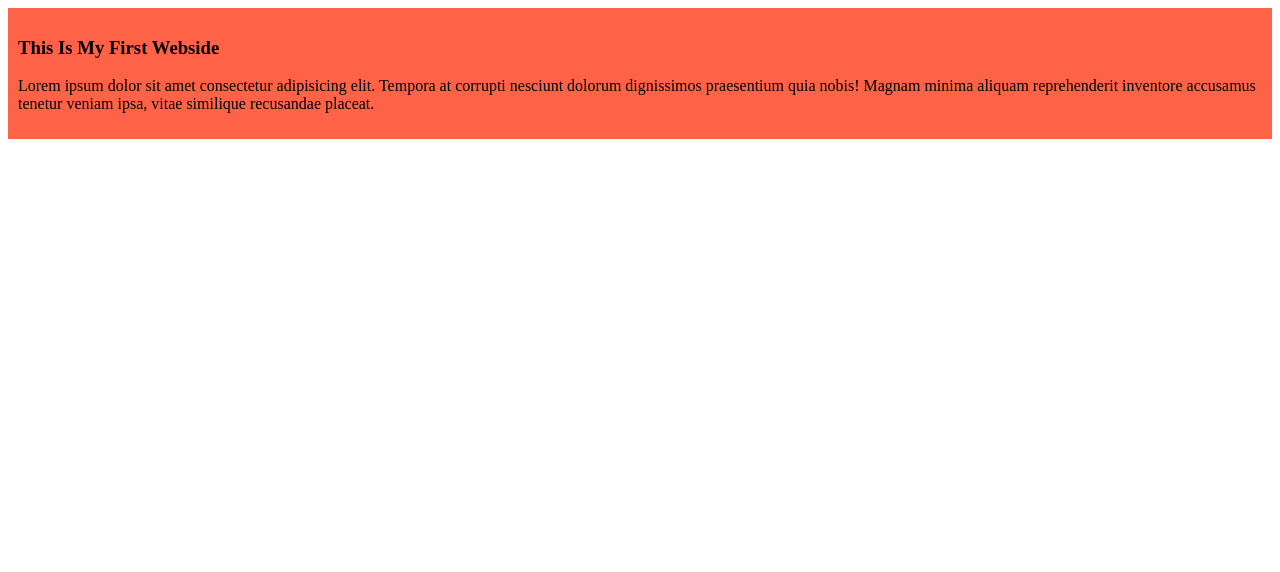
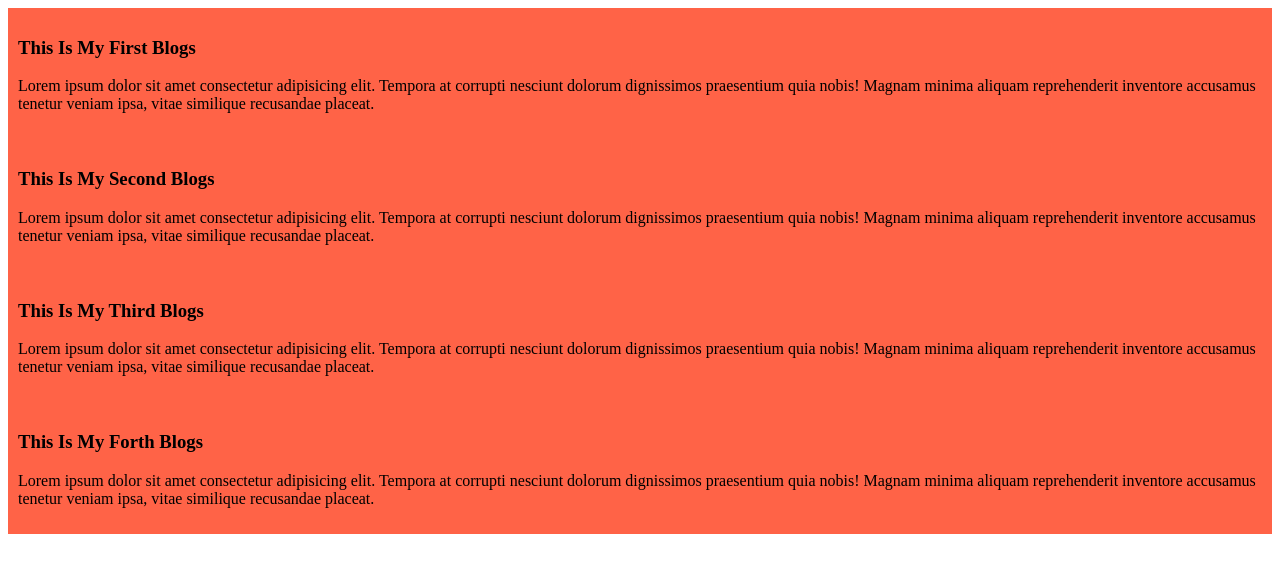
Before and after one commit to tariqulislam6062/my-simple-webside, a plain HTML site: page index.html in a window 1280 px wide. Drawn offline with Linux system fonts and the light colour scheme.

Commit message:
four blogs commit

```diff
--- a/index.html
+++ b/index.html
@@ -8,7 +8,19 @@
 </head>
 <body>
     <div>
-        <h3>This Is My First Webside</h3>
+        <h3>This Is My First Blogs</h3>
+        <p>Lorem ipsum dolor sit amet consectetur adipisicing elit. Tempora at corrupti nesciunt dolorum dignissimos praesentium quia nobis! Magnam minima aliquam reprehenderit inventore accusamus tenetur veniam ipsa, vitae similique recusandae placeat.</p>
+    </div>
+    <div>
+        <h3>This Is My Second Blogs</h3>
+        <p>Lorem ipsum dolor sit amet consectetur adipisicing elit. Tempora at corrupti nesciunt dolorum dignissimos praesentium quia nobis! Magnam minima aliquam reprehenderit inventore accusamus tenetur veniam ipsa, vitae similique recusandae placeat.</p>
+    </div>
+    <div>
+        <h3>This Is My Third Blogs</h3>
+        <p>Lorem ipsum dolor sit amet consectetur adipisicing elit. Tempora at corrupti nesciunt dolorum dignissimos praesentium quia nobis! Magnam minima aliquam reprehenderit inventore accusamus tenetur veniam ipsa, vitae similique recusandae placeat.</p>
+    </div>
+    <div>
+        <h3>This Is My Forth Blogs</h3>
         <p>Lorem ipsum dolor sit amet consectetur adipisicing elit. Tempora at corrupti nesciunt dolorum dignissimos praesentium quia nobis! Magnam minima aliquam reprehenderit inventore accusamus tenetur veniam ipsa, vitae similique recusandae placeat.</p>
     </div>
 </body>
```
